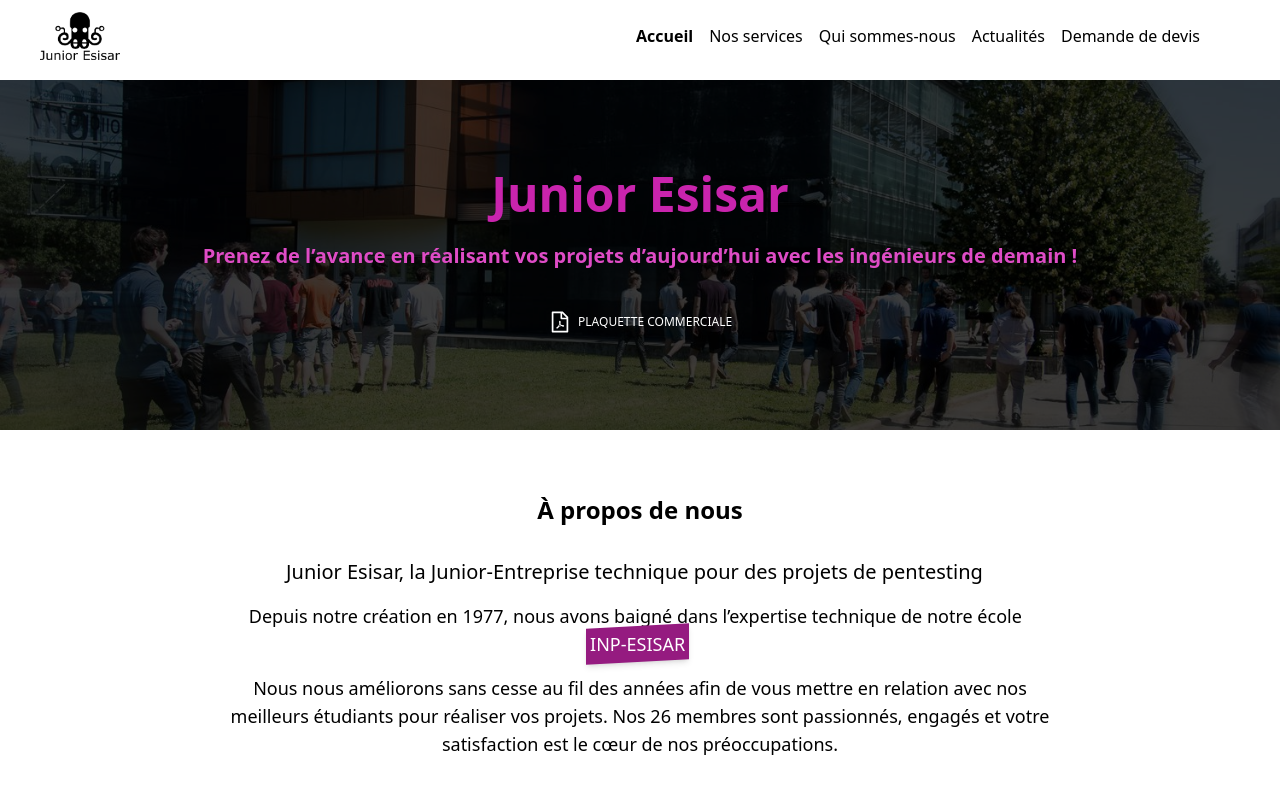
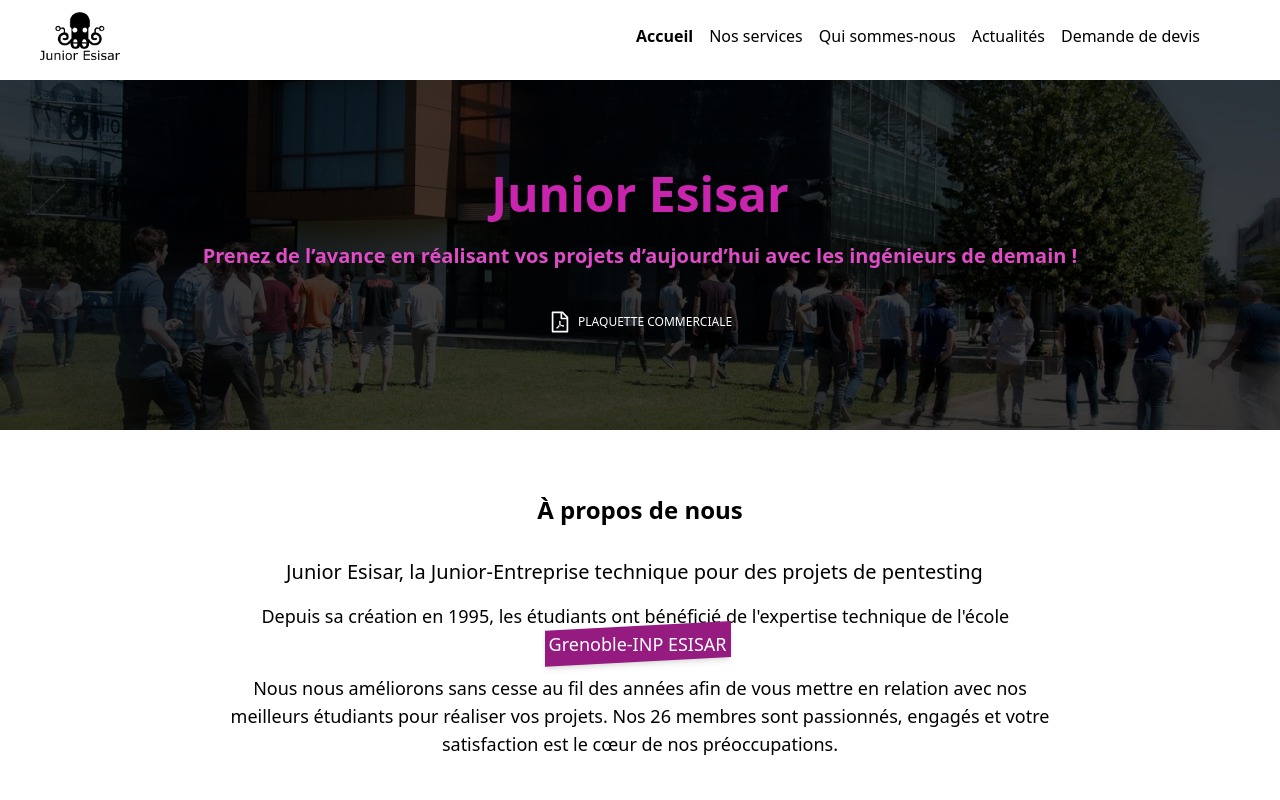
Before and after one commit to BlackDeeer/junior-esisar.fr, a React (Create React App) app: page / in a window 1280 px wide. Shown: the top 800 px of the page. Built offline with nearby package versions, Linux system fonts and the light colour scheme.

Commit message:
Nom Grenoble - INP Esisar, UGA

```diff
--- a/src/components/About.tsx
+++ b/src/components/About.tsx
@@ -24,9 +24,9 @@
             />
 
             <p className="text-lg mb-4 mt-4">
-            Depuis notre création en 1977, nous avons baigné dans l’expertise technique de notre école &nbsp;
+            Depuis sa création en 1995, les étudiants ont bénéficié de l'expertise technique de l'école &nbsp;
                 <span className="before:shadow-md before:block before:absolute before:-inset-1 before:-skew-y-3 before:bg-purple-esisar-500 relative inline-block z-1000">
-                    <span className="relative text-white">INP-ESISAR</span>
+                    <span className="relative text-white">Grenoble-INP ESISAR</span>
                 </span>.
             </p>
             <p className="text-lg">
```
